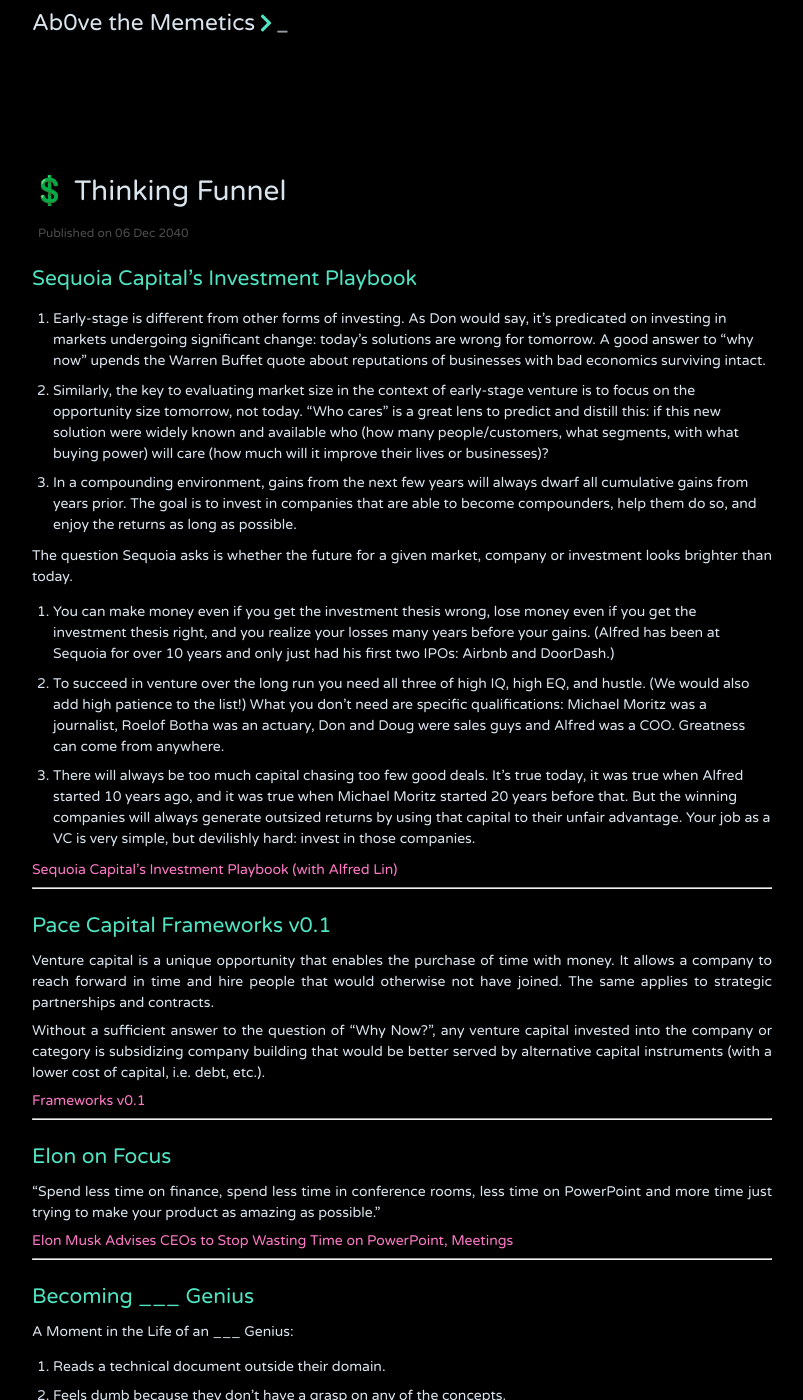
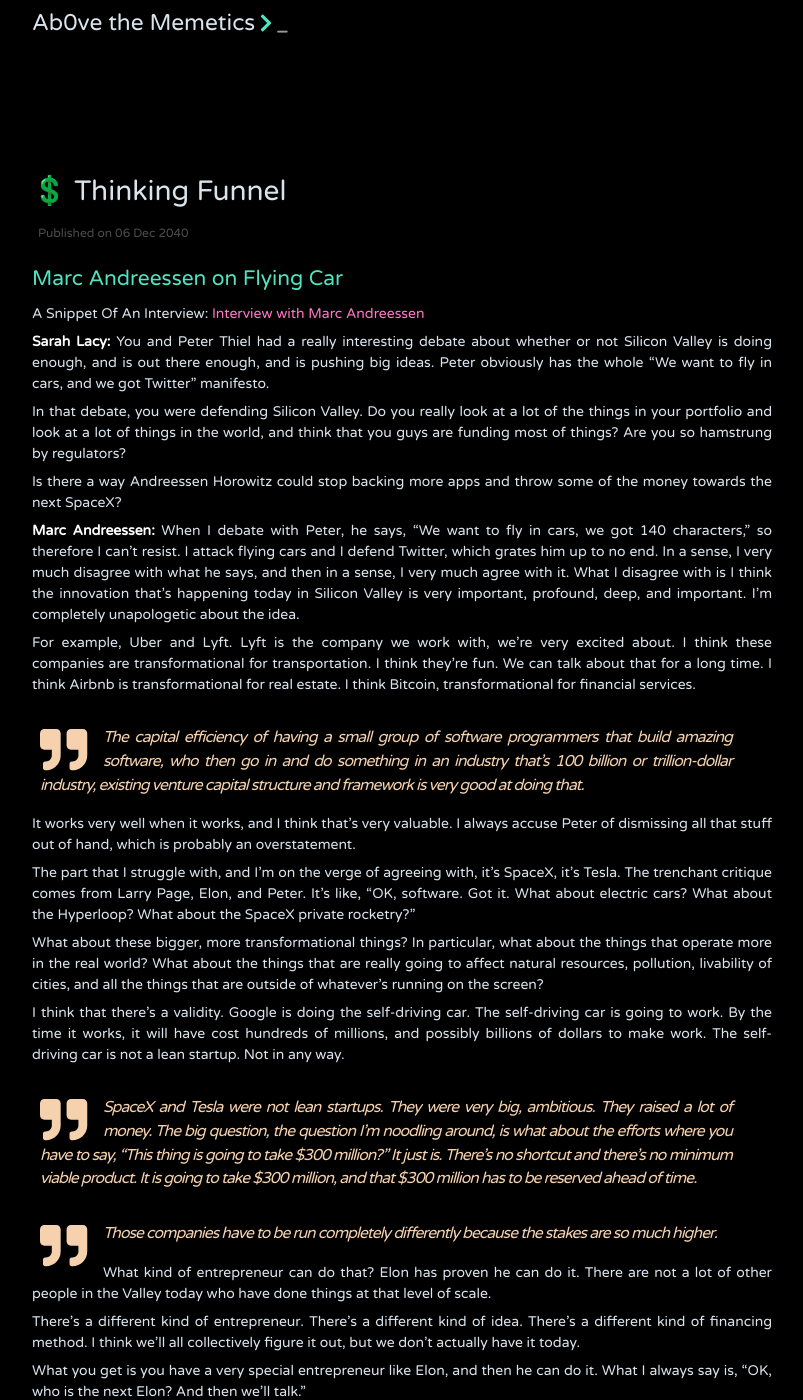
Before and after one commit to jithendrabsy/thoughts, a Jekyll site: the page built from _posts/2040-12-06-thinking.md, in a window 1280 px wide and 1400 px high. Shown: the whole window, without its empty margins (238-1041 px from the left). Built offline with Jekyll 4.4.1, drawn with Linux system fonts in a browser that asks for light colours; nearby versions of some CDN libraries; some of the changed text lies outside the part shown.

Commit message:
Update Confg

```diff
--- a/_config.yml
+++ b/_config.yml
@@ -5,7 +5,7 @@
 
 show_excerpts: false # set to true to show excerpts on the homepage
 
-paginate: 5
+paginate: 15
 paginate_path: "/blog/page:num/"
 
 tag_permalink_style: pretty
--- a/_posts/2040-12-06-thinking.md
+++ b/_posts/2040-12-06-thinking.md
@@ -3,6 +3,66 @@
 title:  "💲 Thinking Funnel"
 description:
 tags: Creation
+---
+
+## Marc Andreessen on Flying Car
+
+A Snippet Of An Interview: [Interview with Marc Andreessen](https://www.startups.com/library/founder-stories/marc-andreessen)
+
+**Sarah Lacy:** You and Peter Thiel had a really interesting debate about whether or not Silicon Valley is doing enough, and is out there enough, and is pushing big ideas. Peter obviously has the whole “We want to fly in cars, and we got Twitter” manifesto.
+
+In that debate, you were defending Silicon Valley. Do you really look at a lot of the things in your portfolio and look at a lot of things in the world, and think that you guys are funding most of things? Are you so hamstrung by regulators?
+
+Is there a way Andreessen Horowitz could stop backing more apps and throw some of the money towards the next SpaceX?
+
+**Marc Andreessen:** When I debate with Peter, he says, “We want to fly in cars, we got 140 characters,” so therefore I can’t resist. I attack flying cars and I defend Twitter, which grates him up to no end.
+In a sense, I very much disagree with what he says, and then in a sense, I very much agree with it. What I disagree with is I think the innovation that’s happening today in Silicon Valley is very important, profound, deep, and important. I’m completely unapologetic about the idea.
+
+For example, Uber and Lyft. Lyft is the company we work with, we’re very excited about. I think these companies are transformational for transportation. I think they’re fun. We can talk about that for a long time. I think Airbnb is transformational for real estate. I think Bitcoin, transformational for financial services.
+
+> The capital efficiency of having a small group of software programmers that build amazing software, who then go in and do something in an industry that’s 100 billion or trillion-dollar industry, existing venture capital structure and framework is very good at doing that.
+
+It works very well when it works, and I think that’s very valuable. I always accuse Peter of dismissing all that stuff out of hand, which is probably an overstatement.
+
+The part that I struggle with, and I’m on the verge of agreeing with, it’s SpaceX, it’s Tesla. The trenchant critique comes from Larry Page, Elon, and Peter. It’s like, “OK, software. Got it. What about electric cars? What about the Hyperloop? What about the SpaceX private rocketry?”
+
+What about these bigger, more transformational things? In particular, what about the things that operate more in the real world? What about the things that are really going to affect natural resources, pollution, livability of cities, and all the things that are outside of whatever’s running on the screen?
+
+I think that there’s a validity. Google is doing the self-driving car. The self-driving car is going to work. By the time it works, it will have cost hundreds of millions, and possibly billions of dollars to make work.
+The self-driving car is not a lean startup. Not in any way.
+
+> SpaceX and Tesla were not lean startups. They were very big, ambitious. They raised a lot of money.
+> The big question, the question I’m noodling around, is what about the efforts where you have to say, “This thing is going to take $300 million?” It just is. There’s no shortcut and there’s no minimum viable product. It is going to take $300 million, and that $300 million has to be reserved ahead of time.
+
+> Those companies have to be run completely differently because the stakes are so much higher.
+
+What kind of entrepreneur can do that? Elon has proven he can do it. There are not a lot of other people in the Valley today who have done things at that level of scale.
+
+There’s a different kind of entrepreneur. There’s a different kind of idea. There’s a different kind of financing method. I think we’ll all collectively figure it out, but we don’t actually have it today.
+
+What you get is you have a very special entrepreneur like Elon, and then he can do it. What I always say is, “OK, who is the next Elon? And then we’ll talk.”
+
+Some Discussion on HN:
+
+[Link](https://news.ycombinator.com/item?id=22590558)
+
+>  YC and their VCs are in it to make money by placing a number of small bets, knowing some will be losers. To go big like SpaceX requires you to be all in. Elon nearly went broke a couple times. He's willing to take that risk because he's in it for the results, not the money.
+
+> I used to wonder if it was just hype for employees and investors to say that SpaceX goal was to make humanity multi planetary. The last couple years have convinced me he's for real. The man could retire now. SpaceX could just own the launch industry by cutting cost for a while, or sit back and enjoy higher profits from reusability. But starship and mass production of it? Nonsense unless the stated mission is for real.
+
+> People can do so much more if it's about the mission and not the money, and that includes investors. -[phkahler
+](https://news.ycombinator.com/user?id=phkahler)
+
+
+> A huge issue here is that venture capital's classic business model isn't compatible with SpaceX-scale ventures because they take way too long to return value to investors. SpaceX took 6 years just to complete a demonstration flight to LEO, for instance, whereas a VC is looking for a liquidation event in the ~7 year timeframe. -[	thisisbrians](https://news.ycombinator.com/user?id=thisisbrians)
+
+
+Related Article:
+
+[The Upside of Creation](https://allenleein.github.io/2019/06/11/gamesthoery1.html)
+
+[Lean Is for Mediocre Minds](https://allenleein.github.io/2019/12/06/lean-mediocre.html)
+
 ---
 
 ## Sequoia Capital's Investment Playbook
```
Also changed, not shown: _posts/2019-06-12-games2.md (deleted, +0 -10 lines), _posts/2020-03-11-pmarca-flying-car.md (deleted, +0 -69 lines).
